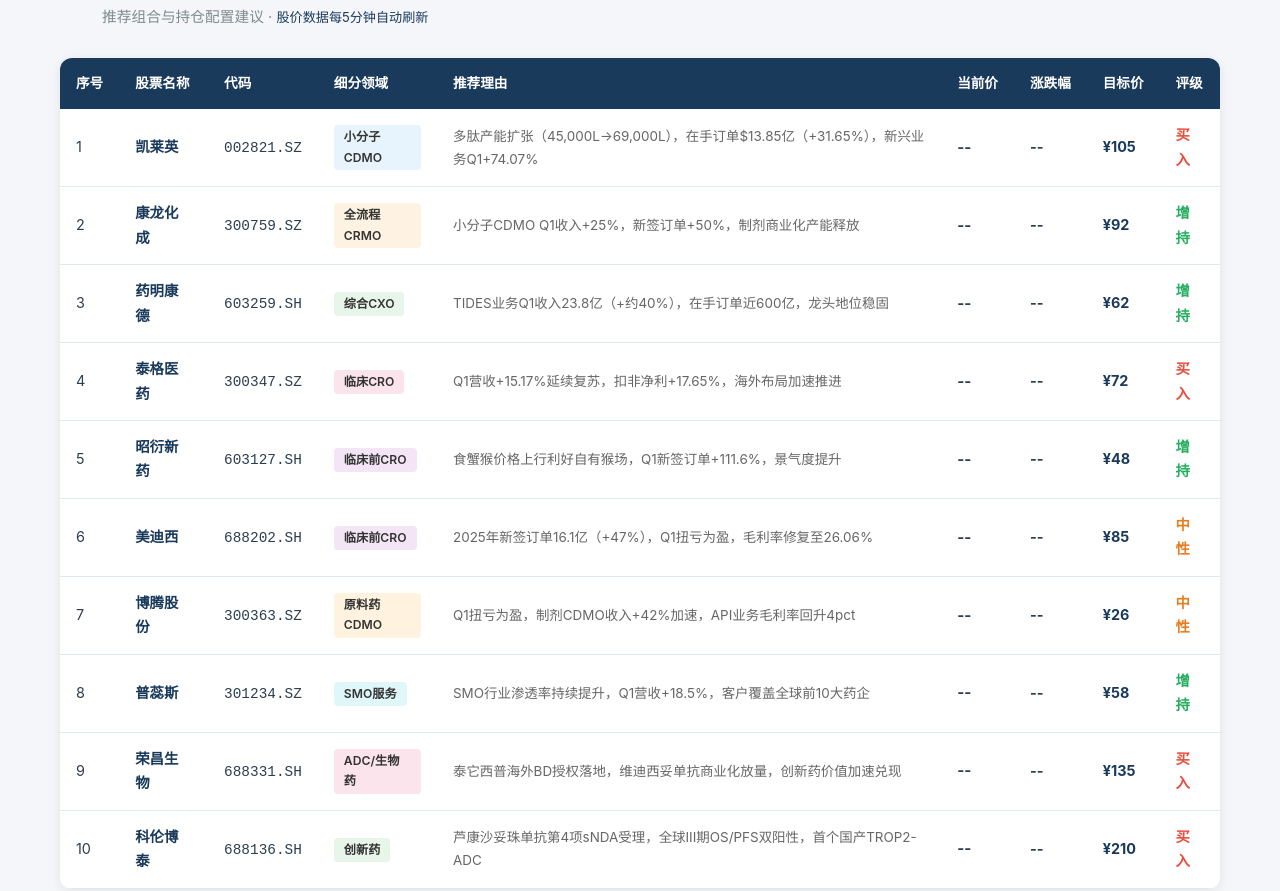
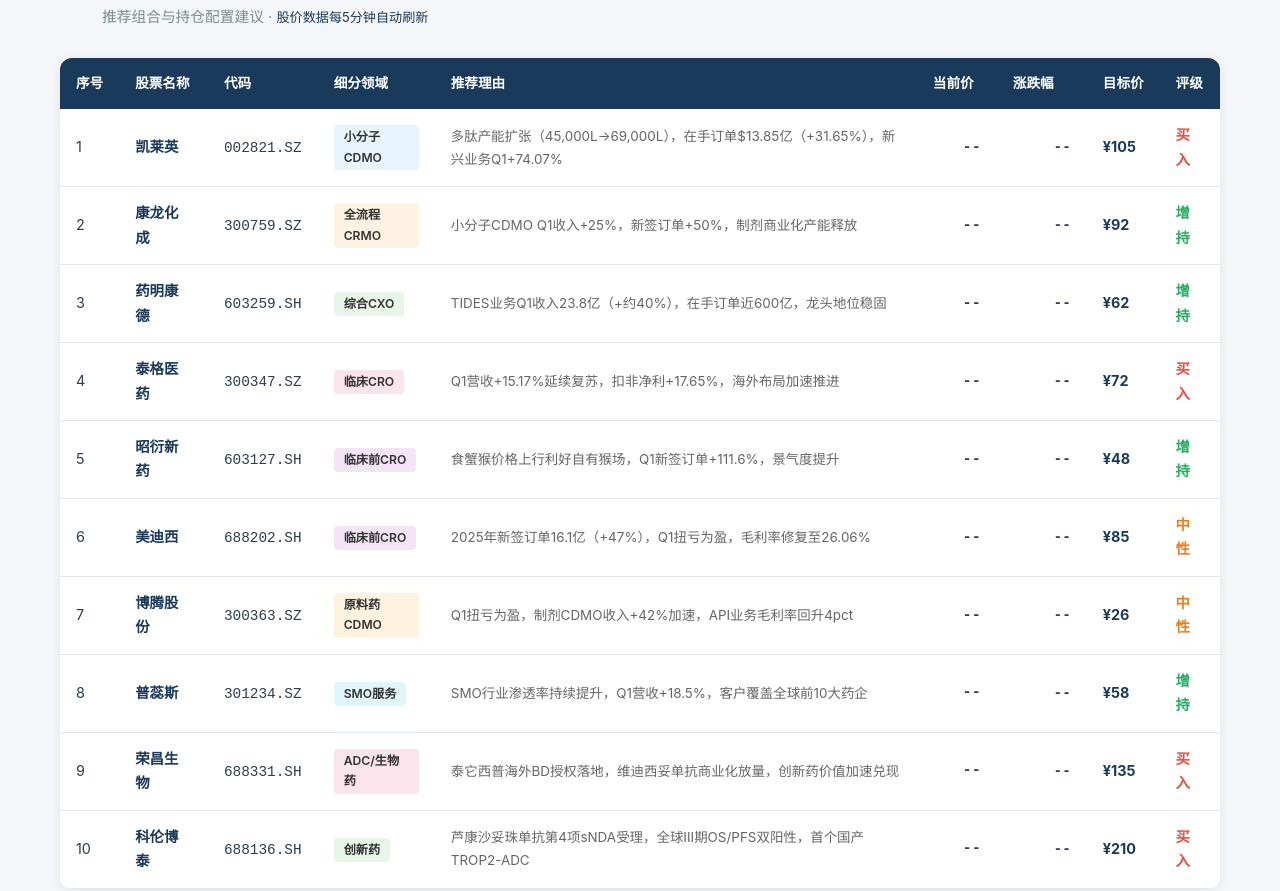
Before and after one commit to sujingcheng111/cxo-website, a plain HTML site: page index.html in a window 1280 px wide. Shown: the part 2431-3322 px from the top of the page. Drawn offline with Linux system fonts and the light colour scheme.

Commit message:
style: 组合专区表格新增列样式（右对齐、等宽字体）

```diff
--- a/style.css
+++ b/style.css
@@ -645,6 +645,8 @@
 .rating-buy { color: var(--red); font-weight: 700; }
 .rating-hold { color: #e67e22; font-weight: 700; }
 .rating-overweight { color: var(--green); font-weight: 700; }
+.rt-price { text-align: right; font-family: 'Courier New', monospace; min-width: 80px; }
+.rt-change { text-align: right; font-family: 'Courier New', monospace; min-width: 90px; }
 .sector-badge {
     display: inline-block;
     padding: 2px 10px;
```
